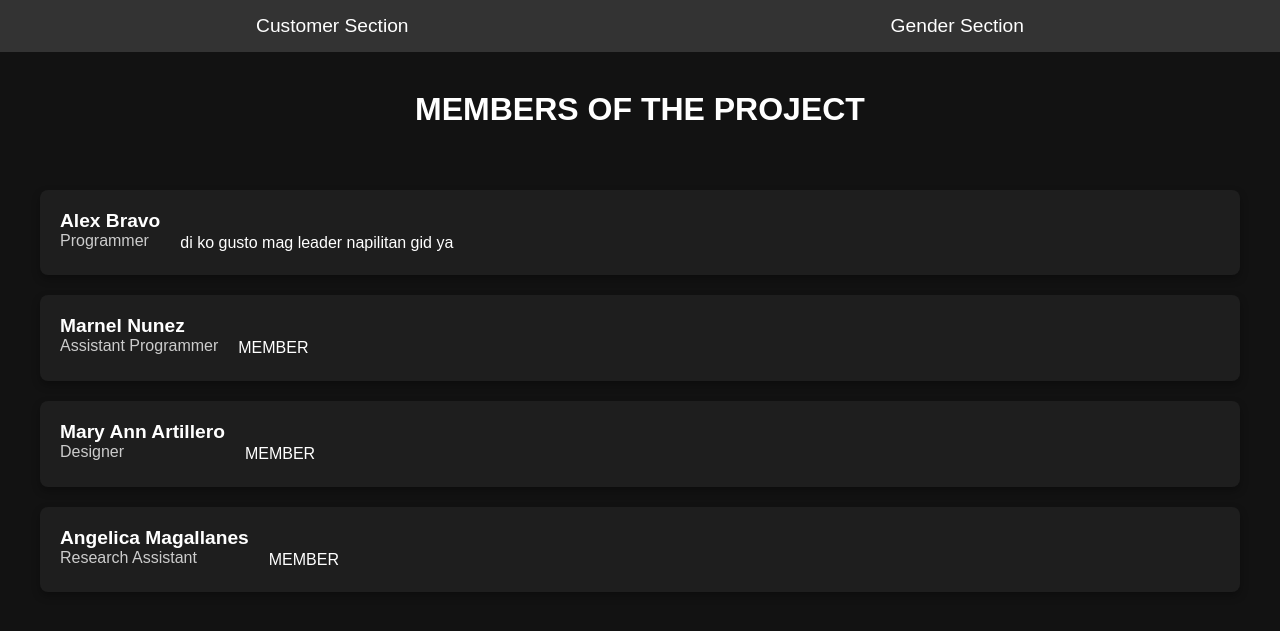
After one commit to bighero1155/ourproject, a Django app: page /review/ in a window 1280 px wide. The commit adds this page. Shown: the top 631 px of the page. Run offline with Django 5.2, Linux system fonts and the light colour scheme.

Commit message:
new update

```diff
--- a/lalamove/models.py
+++ b/lalamove/models.py
@@ -22,7 +22,7 @@ class Customer(models.Model):
     middle_name = models.CharField(max_length=55, blank=True)
     last_name = models.CharField(max_length=55, blank=False)
     email = models.EmailField()
-    contact = models.IntegerField(blank=False)
+    contact = models.CharField(max_length=12)
     age = models.IntegerField(blank=False)
     gender = models.ForeignKey(Gender, on_delete=models.CASCADE)
     date_created = models.DateTimeField(auto_now_add=True)
--- a/lalamove/templates/customer/create.html
+++ b/lalamove/templates/customer/create.html
@@ -8,9 +8,10 @@ Create User
 
 {% include "include/messages.html" %}
 <div class="col-md-8 mx-auto mt-3 text-center">
-    <br><br><br><br><br>
+    <br><br><br><br>
     <div>
-        <h1>CUSTOMER APPLICATION FORM</h1>
+        <h1>CUSTOMER REGISTRATION APPLICATION FORM</h1>
+        <br>
     <form action="/customers/store" method="post">
         {% csrf_token %}
         <div class="row mb-3">
--- a/lalamove/templates/customer/index.html
+++ b/lalamove/templates/customer/index.html
@@ -7,7 +7,7 @@ List of Customer
 {% block content %}
 {% include "include/navbar.html" %}
 <div class="d-flex justify-content-center mt-3">
-    <a href="/customers/create" class="btn btn-primary">ADD Customers</a>
+    <a href="/customers/create" class="btn btn-dark">ADD Customers</a>
 </div>
 {% include "include/messages.html" %}
 <div class="col-md-12">
@@ -15,7 +15,7 @@ List of Customer
         <table class="table table-striped table-bordered" width="100%" id="bootstrapdatatable">
             <thead>
                 <br>
-                <div class="header-container">
+                <div class="header-container" style="text-align: center;">
                     <h1>REGISTERED CUSTOMERS</h1>
                 </div>
                 <br>
--- a/lalamove/templates/include/messages.html
+++ b/lalamove/templates/include/messages.html
@@ -1,5 +1,5 @@
 {% for message in messages %}
-<div class="alert alert-success" role="alert">
+<div class="alert alert-info" role="alert">
     {{ message }}
 </div>
 {% endfor %}
--- a/lalamove/templates/intro/intro.html
+++ b/lalamove/templates/intro/intro.html
@@ -41,7 +41,7 @@
     <div class="container">
         <h1>WELCOME USER</h1>
         <p>"It does not matter how slowly you go as long as you do not stop."</p>
-        <a href="/base" class="button">Get Started</a>
+        <a href="/customers" class="button">Get Started</a>
     </div>
 </body>
 </html>
--- /dev/null
+++ b/lalamove/templates/review/review.html
@@ -0,0 +1,156 @@
+<!DOCTYPE html>
+<html lang="en">
+<head>
+    <meta charset="UTF-8">
+    <meta name="viewport" content="width=device-width, initial-scale=1.0">
+    <title>Member Page</title>
+    <style>
+        body {
+            font-family: Arial, sans-serif;
+            margin: 0;
+            padding: 0;
+            background-color: #121212;
+            color: #ffffff;
+        }
+        .navbar {
+            background-color: #333;
+            padding: 15px;
+        }
+        .navbar ul {
+            list-style-type: none;
+            margin: 0;
+            padding: 0;
+            display: flex;
+            justify-content: space-around;
+        }
+        .navbar li {
+            display: inline;
+        }
+        .navbar a {
+            color: #ffffff;
+            text-decoration: none;
+            font-size: 1.2em;
+            padding: 8px 16px;
+        }
+        .navbar a:hover {
+            background-color: #575757;
+            border-radius: 4px;
+        }
+        .container {
+            width: 100%;
+            max-width: 1200px;
+            margin: 20px auto;
+            padding: 20px;
+        }
+        .review-card {
+            background-color: #1e1e1e;
+            border-radius: 8px;
+            box-shadow: 0 4px 8px rgba(0, 0, 0, 0.3);
+            margin: 20px 0;
+            padding: 20px;
+            transition: transform 0.3s;
+        }
+        .review-card:hover {
+            transform: scale(1.05);
+        }
+        .review-header {
+            display: flex;
+            align-items: center;
+        }
+        .reviewer-photo {
+            width: 50px;
+            height: 50px;
+            border-radius: 50%;
+            margin-right: 20px;
+        }
+        .reviewer-name {
+            font-size: 1.2em;
+            font-weight: bold;
+        }
+        .reviewer-title {
+            color: #cccccc;
+        }
+        .review-content {
+            margin-top: 20px;
+            line-height: 1.6;
+        }
+        @media (min-width: 768px) {
+            .review-card {
+                display: flex;
+                flex-direction: row;
+            }
+            .review-header {
+                flex-direction: column;
+                align-items: flex-start;
+            }
+            .review-content {
+                flex: 1;
+                margin-left: 20px;
+            }
+        }
+    </style>
+</head>
+<body>
+
+<div class="navbar">
+    <ul>
+        <li><a href="/customers">Customer Section</a></li>
+        <li><a href="/gender">Gender Section</a></li>
+    </ul>
+</div>
+<br>
+<div style="color: white; text-align: center;">
+    <h1>MEMBERS OF THE PROJECT</h1>
+</div>
+<div class="container">
+    <div class="review-card">
+        <div class="review-header">
+            <div>
+                <div class="reviewer-name">Alex Bravo</div>
+                <div class="reviewer-title">Programmer</div>
+            </div>
+        </div>
+        <div class="review-content">
+            di ko gusto mag leader napilitan gid ya
+        </div>
+    </div>
+
+    <div class="review-card">
+        <div class="review-header">
+            <div>
+                <div class="reviewer-name">Marnel Nunez</div>
+                <div class="reviewer-title">Assistant Programmer</div>
+            </div>
+        </div>
+        <div class="review-content">
+            MEMBER
+        </div>
+    </div>
+
+    <div class="review-card">
+        <div class="review-header">
+            <div>
+                <div class="reviewer-name">Mary Ann Artillero</div>
+                <div class="reviewer-title">Designer</div>
+            </div>
+        </div>
+        <div class="review-content">
+            MEMBER
+        </div>
+    </div>
+
+    <div class="review-card">
+        <div class="review-header">
+            <div>
+                <div class="reviewer-name">Angelica Magallanes</div>
+                <div class="reviewer-title">Research Assistant</div>
+            </div>
+        </div>
+        <div class="review-content">
+            MEMBER
+        </div>
+    </div>
+</div>
+
+</body>
+</html>
--- a/lalamove/urls.py
+++ b/lalamove/urls.py
@@ -21,4 +21,5 @@ urlpatterns = [
     path("base/",views.base,name="base"),
     path("base/user_login/",views.user_login,name="user_login"),
     path("intro/",views.intro,name="intro"),
+    path("review/",views.review,name="review"),
 ]
--- a/lalamove/views.py
+++ b/lalamove/views.py
@@ -175,3 +175,6 @@ def user_login(request):
 
 def intro(request):
         return render(request, 'intro/intro.html')
+
+def review(request):
+        return render(request, 'review/review.html')
```
Also changed, not shown: lalamove/templates/include/navbar.html (+31 -3 lines), lalamove/templates/layout/base.html (+24 -0 lines), lalamove/migrations/0001_initial.py.
